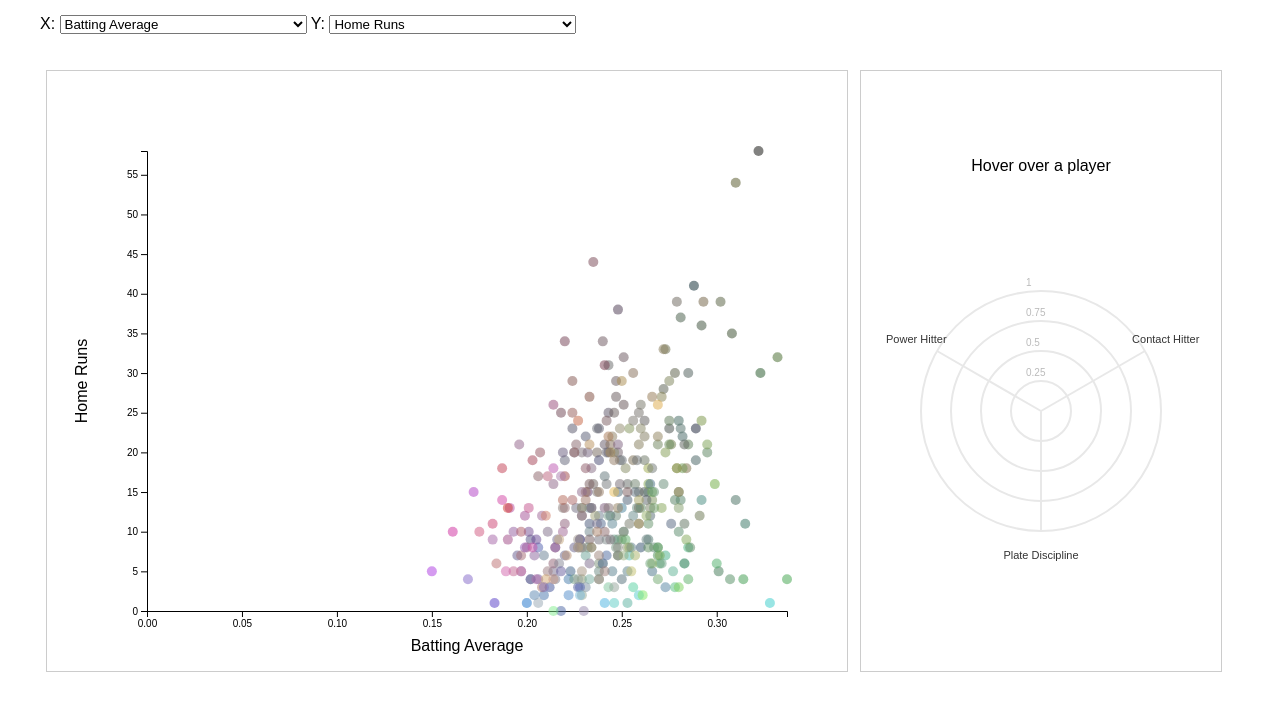
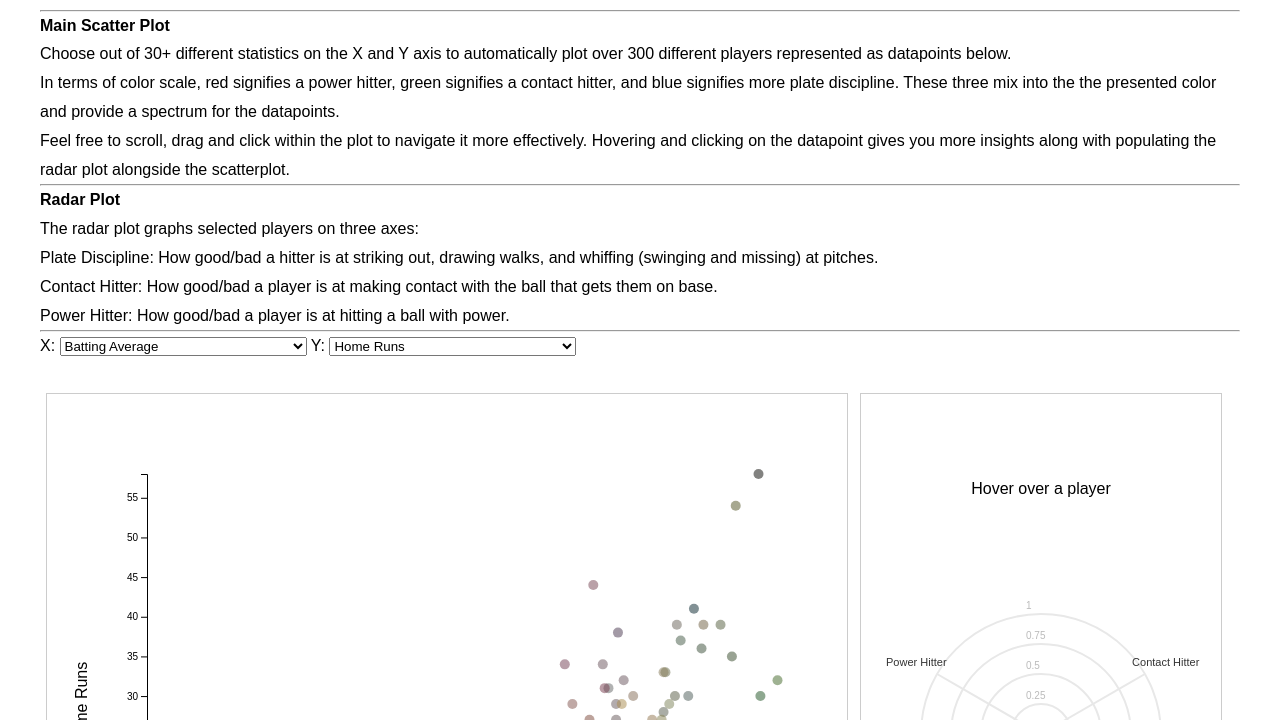
Before and after one commit to 267/cmsc471-final, a plain HTML site: page index.html in a window 1280 px wide. Shown: the part 80-800 px from the top of the page. Drawn offline with nearby package versions, Linux system fonts and the light colour scheme.

Commit message:
added explanation

```diff
--- a/index.html
+++ b/index.html
@@ -10,8 +10,23 @@
 
 <body>
   <div id="tooltip" style="display: none"></div>
+
   <div class="container">
     <h1>Not Another BST: The Baseball Skill Tree</h1>
+    <hr>
+    <p id="maintext">
+      <b>Main Scatter Plot<br></b>
+      Choose out of 30+ different statistics on the X and Y axis to automatically plot over 300 different players represented as datapoints below.<br>
+      In terms of color scale, red signifies a power hitter, green signifies a contact hitter, and blue signifies more plate discipline. These three mix into the the presented color and provide a spectrum for the datapoints.<br>
+      Feel free to scroll, drag and click within the plot to navigate it more effectively. Hovering and clicking on the datapoint gives you more insights along with populating the radar plot alongside the scatterplot. <br>
+      <hr>
+      <b>Radar Plot<br></b>
+      The radar plot graphs selected players on three axes: <br>
+      Plate Discipline: How good/bad a hitter is at striking out, drawing walks, and whiffing (swinging and missing) at pitches. <br>
+      Contact Hitter: How good/bad a player is at making contact with the ball that gets them on base. <br>
+      Power Hitter: How good/bad a player is at hitting a ball with power. <br>
+    </p>
+    <hr>
     <div id="controls">
       X: <select id="xVariable" class="variable"></select>
       Y: <select id="yVariable" class="variable"></select>
@@ -22,6 +37,7 @@
     <div>
   </div>
 
+
   <script src="https://d3js.org/d3.v7.min.js"></script>
   <script src="js/script.js" type="module"></script>
 </body>
```
Also changed, not shown: css/styles.css (line endings or trailing spaces).
